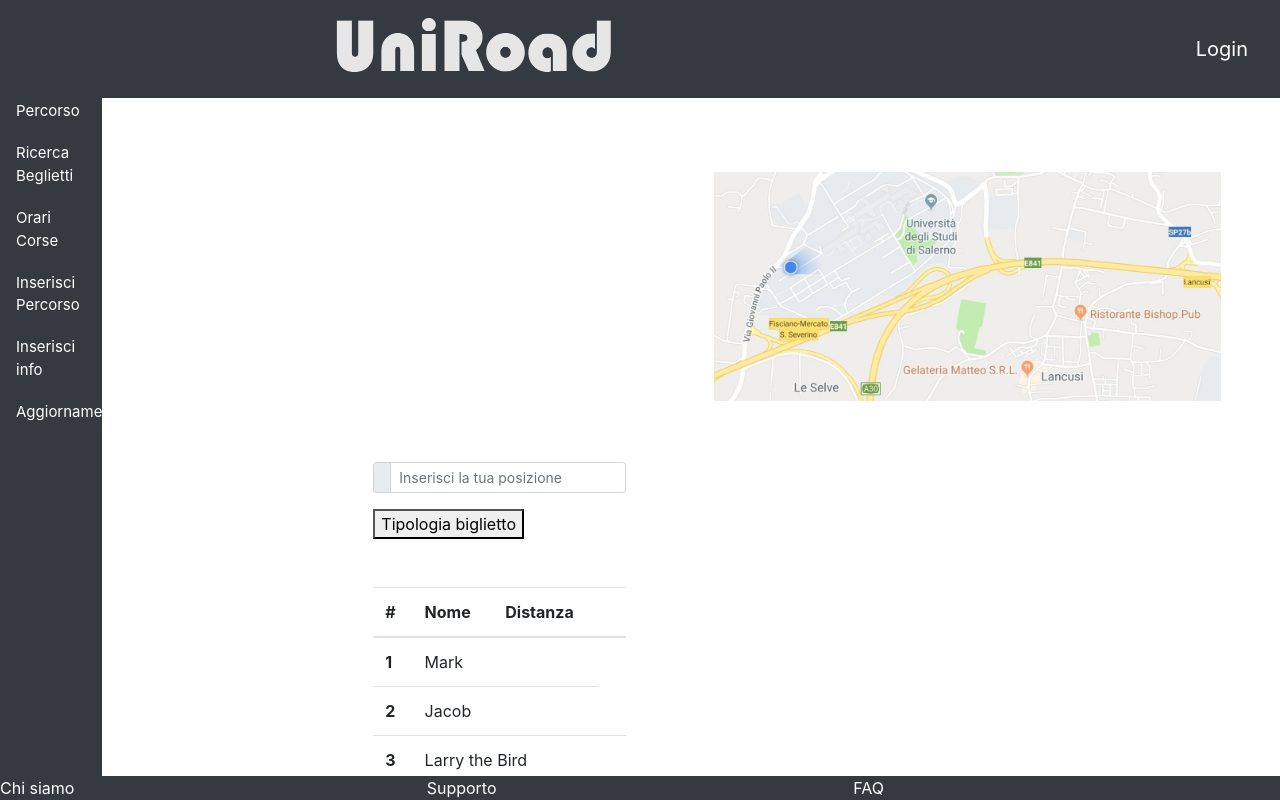
After one commit to GMadness97/InterazioneUomoMacchina, a Java web app: page /ricercaBiglietto.jsp in a window 1280 px wide. The commit adds this page. Run offline with Tomcat 11, a stand-in JSP engine, Linux system fonts and the light colour scheme.

Commit message:
Ricerca Biglietto

```diff
--- /dev/null
+++ b/WebContent/ricercaBiglietto.jsp
@@ -0,0 +1,83 @@
+<%@ page language="java" contentType="text/html; charset=ISO-8859-1"
+    pageEncoding="ISO-8859-1"%>
+<!DOCTYPE html PUBLIC "-//W3C//DTD HTML 4.01 Transitional//EN" "http://www.w3.org/TR/html4/loose.dtd">
+<html>
+<head>
+<meta http-equiv="Content-Type" content="text/html; charset=ISO-8859-1">
+<title>Insert title here</title>
+<link href="css/bootstrap.min.css" rel="stylesheet" >
+<link href="Stile.css" rel="stylesheet" >
+</head>
+<body>
+<script src="https://ajax.googleapis.com/ajax/libs/jquery/1.12.4/jquery.min.js"></script>
+<script src="js/bootstrap.min.js"></script>
+<%@ include file="header.jsp" %>
+<%@ include file="menu.jsp" %>
+<div class="fixed-bottom">
+<div class="container col-sm-5 ">
+<div class="row">
+<div class="align-bottom">
+<div class="input-group input-group-sm mb-3" id='ric'>
+  <div class="input-group-prepend">
+    <span class="input-group-text" id="inputGroup-sizing-sm"></span>
+  </div>
+  <input type="text" class="form-control" aria-label="Small" aria-describedby="inputGroup-sizing-sm" placeholder="Inserisci la tua posizione">
+</div>
+<div class="dropdown">
+  <button class="dropbtn">Tipologia biglietto</button>
+  <div class="dropdown-content">
+  <a href="#">Sita</a>
+  <a href="#">Cstp</a>
+  </div>
+</div>
+<br><br><br>
+<table class="table table-hover" id='info'>
+  <thead>
+    <tr>
+      <th scope="col">#</th>
+      <th scope="col">Nome</th>
+      <th scope="col">Distanza</th>
+     <th scope="col"></th>
+    </tr>
+  </thead>
+  <tbody>
+    <tr>
+      <th scope="row">1</th>
+      <td>Mark</td>
+      <td></td>
+
+    </tr>
+    <tr>
+      <th scope="row">2</th>
+      <td>Jacob</td>
+      <td> </td>
+
+    </tr>
+    <tr>
+      <th scope="row">3</th>
+      <td colspan="2">Larry the Bird</td>
+      <td> </td>
+    </tr>
+  </tbody>
+</table>
+</div>
+</div>
+</div>
+
+</div>
+<br><br><br><br><br><br><br>
+<div class="fixed-right">
+<div class="row ">
+
+<div class="container  col-md-5 "></div>
+<div class="container  col-md-5 ">
+
+<div>
+<img src="img/mappa1.jpg" class="img-fluid  w-150 p-1"  alt="Responsive image">
+</div>
+</div>
+</div>
+</div>
+<%@ include file="footer.jsp" %>
+</body>
+</html>
```
Also changed, not shown: WebContent/Stile.css (+38 -0 lines).
